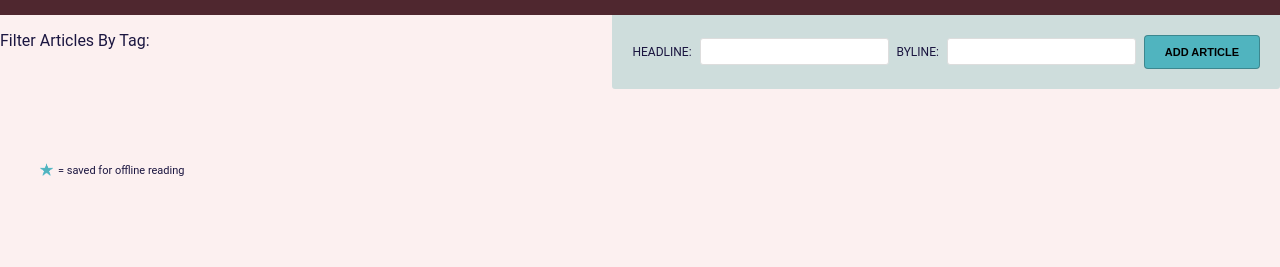
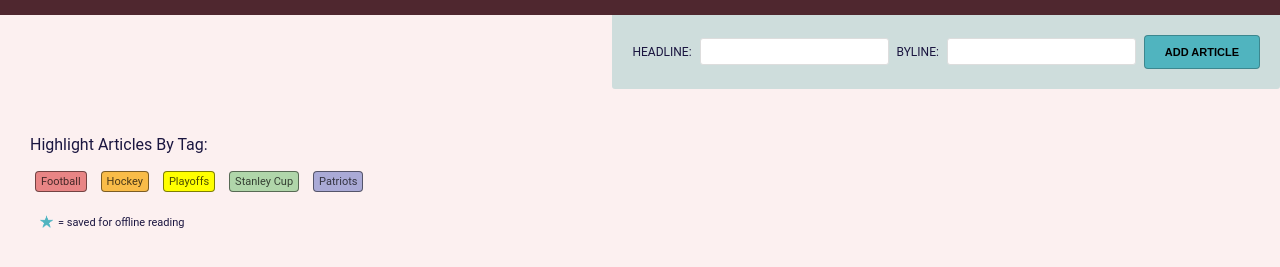
Before and after one commit to brittanydionigi/dino-devtools, a website built with webpack: page public/index.html in a window 1280 px wide. Shown: the part 73-340 px from the top of the page. Built offline with nearby package versions, Linux system fonts and the light colour scheme; files whose address does not match are found by name.

Commit message:
Add bugs

```diff
--- a/main.scss
+++ b/main.scss
@@ -38,11 +38,39 @@ header {
   }
 }
 
-#latest-headlines {
+#highlightHeadlines {
   clear: both;
   margin-top: 60px;
   padding-top: 30px;
+  margin-left: 30px;
+
+  ul { margin-left: 0px; padding-left: 0px; }
+  li {
+    margin-left: 0px;
+    list-style-type: none;
+    display: inline-block;
+    color: rgba(0,0,0,0.7);
+    margin: 0 5px;
+    border: 1px solid rgba(0,0,0,0.5);
+    border-radius: 4px;
+    padding: 3px 5px;
+    font-size: 11px;
+
+    &:hover {
+      cursor: pointer;
     }
+  }
+
+  li.Football { background-color: #e88585; }
+  li.Hockey { background-color: #f9bc48; }
+  li.Playoffs { background-color: yellow; }
+  li.Stanley { background-color: #b0d6aa; }
+  li.Patriots { background-color: #aaaad6; }
+
+}
+
+#latest-headlines {
+  clear: both;
 
   li {
     list-style-type: none;
@@ -74,6 +102,10 @@ li span {
     display: block;
     margin: 5px 0 10px 0;
   }
+
+}
+
+
 
 #connectionStatus {
   position: absolute;
--- a/public/index.html
+++ b/public/index.html
@@ -20,8 +20,15 @@
       </label>
       <input type="submit" id="submitArticle" value="Add Article" />
     </div>
-    <div id="filterHeadlines">
-      <p>Filter Articles By Tag:</p>
+    <div id="highlightHeadlines">
+      <p>Highlight Articles By Tag:</p>
+      <ul>
+        <li data-tag="Football" class="football">Football</li>
+        <li data-tag="Hockey" class="hockey">Hockey</li>
+        <li data-tag="Playoffs" class="playoffs">Playoffs</li>
+        <li data-tag="StanleyCup" class="stanley">Stanley Cup</li>
+        <li data-tag="Patriots" class="patriots">Patriots</li>
+      </ul>
     </div>
     <ul id="latest-headlines">
     </ul>
--- a/public/js/main.js
+++ b/public/js/main.js
@@ -43,11 +43,25 @@ const updateConnectionStatus = (status) => {
   }
 }
 
+const highlightHeadline = (color, tag) => {
+  $(`#latest-headlines li.${tagName}`).css('background-color', color);
+}
+
+$('#filterHeadlines li').click(function(event) {
+  let tagName = $(this).data('tagName');
+  let color = $(this).css('background-color');
+  highlightHeadline(tagName);
+});
+
 export const appendArticles = (articles) => {
   let articlesFrag = document.createDocumentFragment();
 
   articles.forEach(article => {
     let articleElem = document.createElement('li');
+
+    article.tags.forEach(tag => {
+      articleElem.classList.add(tag);
+    });
 
     let headline = document.createElement('p');
     headline.innerText = article.headline;
--- a/server.js
+++ b/server.js
@@ -8,7 +8,7 @@ app.use(bodyParser.json());
 app.use(bodyParser.urlencoded({ extended: true }));
 app.locals.articles = [
   { id: 1, datestamp: new Date(), tags: ['hockey', 'recap'], headline: 'Rangers defeat Senators in 2OT of Game 7, return to Cup Final', byline: 'Bob Loblaw' },
-  { id: 2, datestamp: new Date(), tags: ['hockey', 'stanley cup'], headline: 'Predators will play Rangers in Stanley Cup Final', byline: 'NHL.com' },
+  { id: 2, datestamp: new Date(), tags: ['hockey', 'stanleyCup'], headline: 'Predators will play Rangers in Stanley Cup Final', byline: 'NHL.com' },
   { id: 3, datestamp: new Date(), tags: ['hockey', 'playoffs'], headline: 'Playoff Buzz: What we learned Thursday', byline: 'Aunt Tilly' },
   { id: 4, datestamp: new Date(), tags: ['football', 'patriots'], headline: 'New England Patriots are the worst', byline: 'NFL.com' },
   { id: 5, datestamp: new Date(), tags: ['football', 'preview'], headline: 'Looking forward to the 2017 Football Season', byline: 'NFL.com' },
```
Lines whose indentation alone changed are shown as unchanged.
